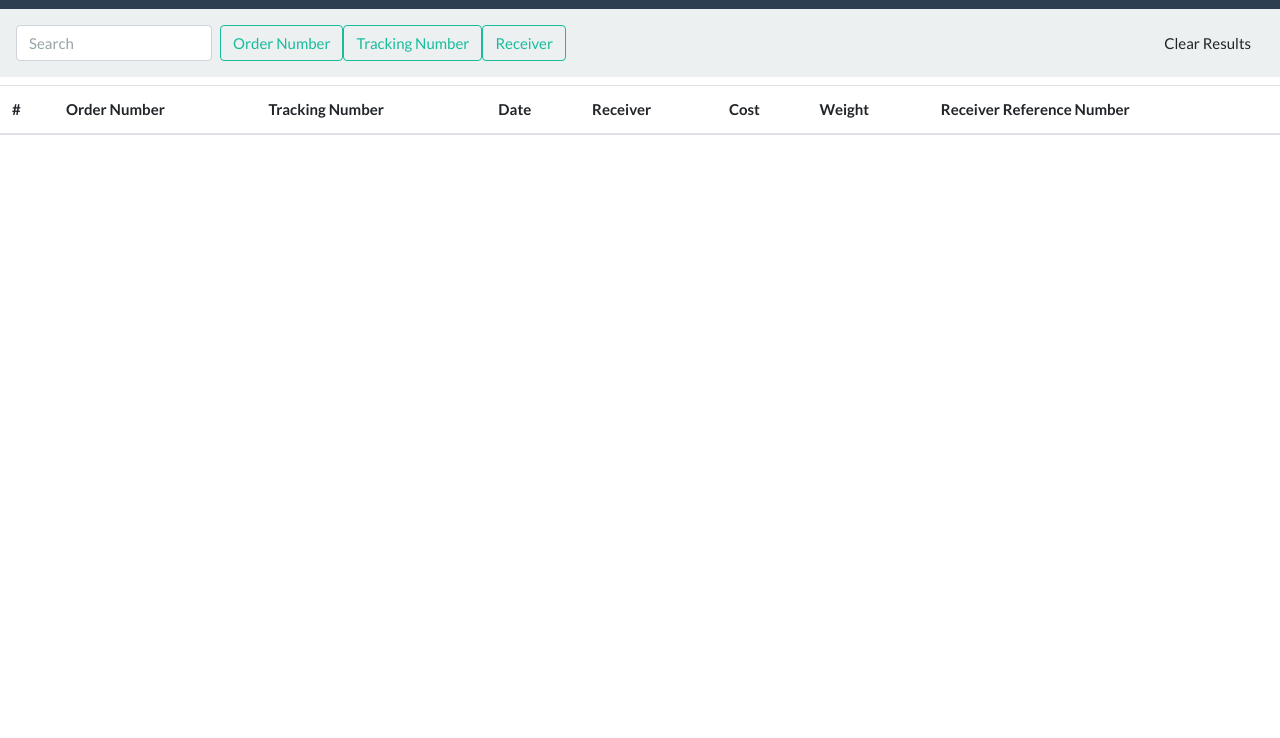
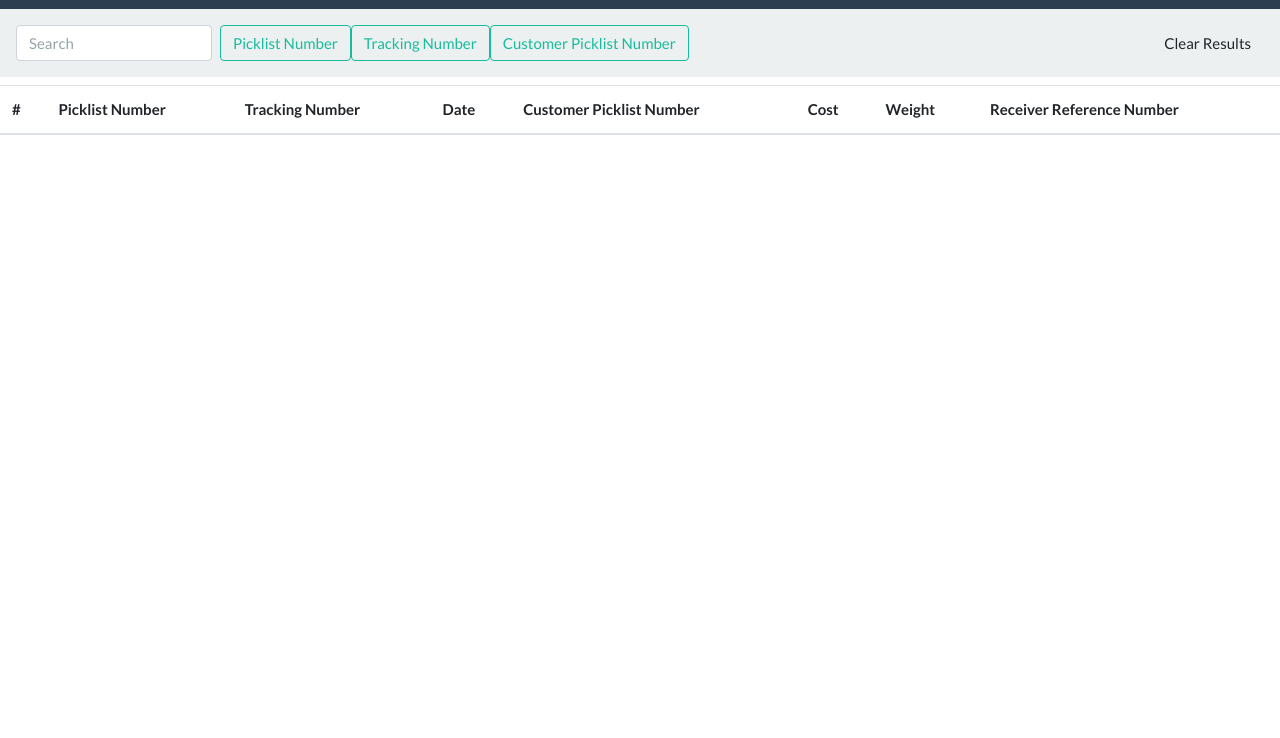
Before and after one commit to scott-whitney/SPD-GUI-CONFIRMATION, a website: page search.html in a window 1280 px wide. Shown: the part 62-800 px from the top of the page. Drawn offline with nearby package versions, Linux system fonts and the light colour scheme.

Commit message:
tailoring it for the SPD database - may need a new table later on.

```diff
--- a/search.html
+++ b/search.html
@@ -41,9 +41,9 @@
     <nav class="navbar navbar-light bg-light">
       <form class="form-inline">
         <input id='searchInput'class="form-control mr-sm-2" type="search" placeholder="Search" aria-label="Search">
-        <button class="btn btn-outline-success my-2 my-sm-0 OrderNumber" id='OrderNumber'type="submit">Order Number</button>
+        <button class="btn btn-outline-success my-2 my-sm-0 OrderNumber" id='OrderNumber'type="submit">Picklist Number</button>
         <button class="btn btn-outline-success my-2 my-sm-0 TrackingNumber" type="submit">Tracking Number</button>
-        <button class="btn btn-outline-success my-2 my-sm-0 Receiver" type="submit">Receiver</button>
+        <button class="btn btn-outline-success my-2 my-sm-0 Receiver" type="submit">Customer Picklist Number</button>
       </form>
       <button class="btn btn-outline-sucess my-2 my-sm-0 Clear" type="submit">Clear Results</button>
     </nav>
@@ -61,10 +61,10 @@
   <thead>
     <tr>
       <th scope='col'>#</th>
-      <th scope='col'>Order Number</th>
+      <th scope='col'>Picklist Number</th>
       <th scope='col'>Tracking Number</th>
       <th scope='col'>Date</th>
-      <th scope='col'>Receiver</th>
+      <th scope='col'>Customer Picklist Number</th>
       <th scope='col'>Cost</th>
       <th scope='col'>Weight</th>
       <th scope='col'>Receiver Reference Number</th>
--- a/server.js
+++ b/server.js
@@ -273,7 +273,7 @@ app.get("/api/receiver/:search", function(req, res) {
   //     console.log(searchResults)
   //     res.json(searchResults)
 
-  connection.query(`SELECT * FROM tracking WHERE receiver = '${req.params.search}'`, (err, rows) => {
+  connection.query(`SELECT * FROM tracking WHERE ref_number = '${req.params.search}'`, (err, rows) => {
     if (err) throw err;
     res.json(rows)
   })
```
